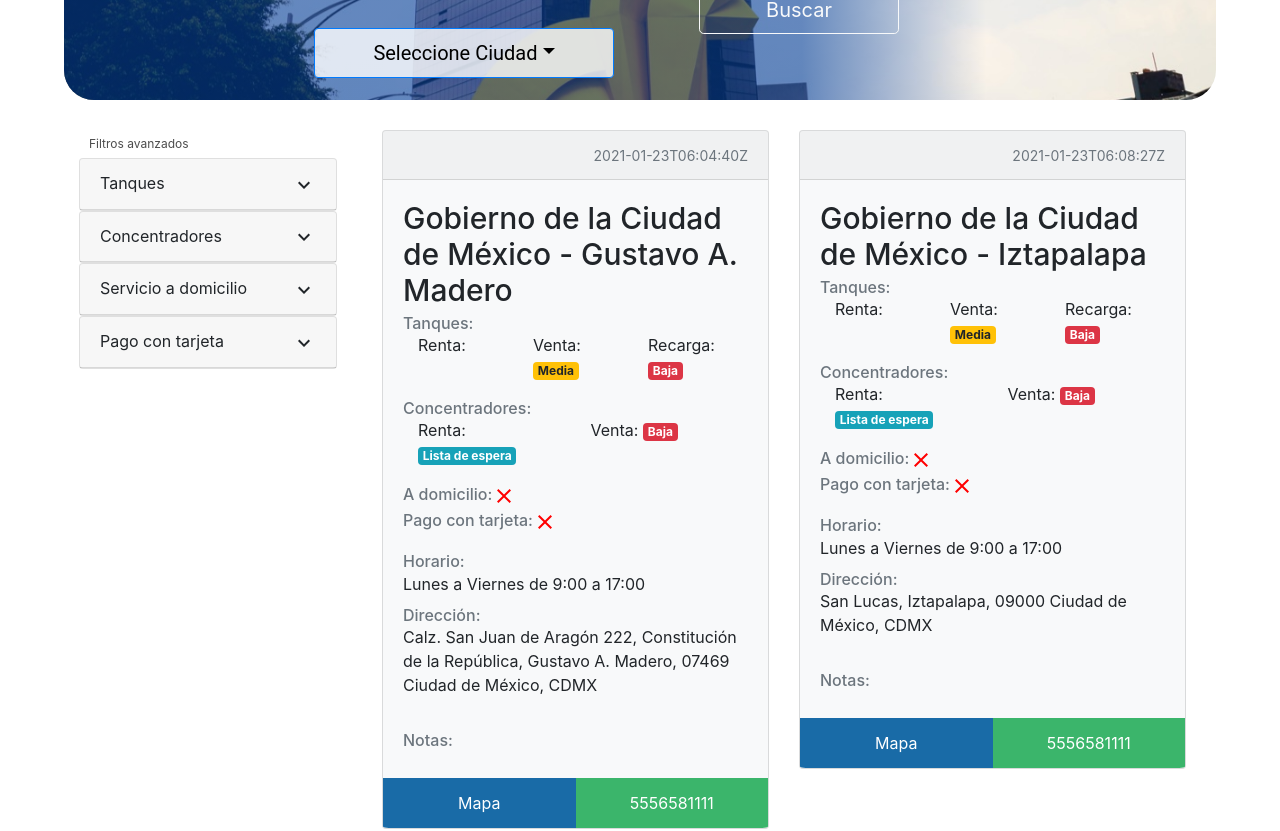
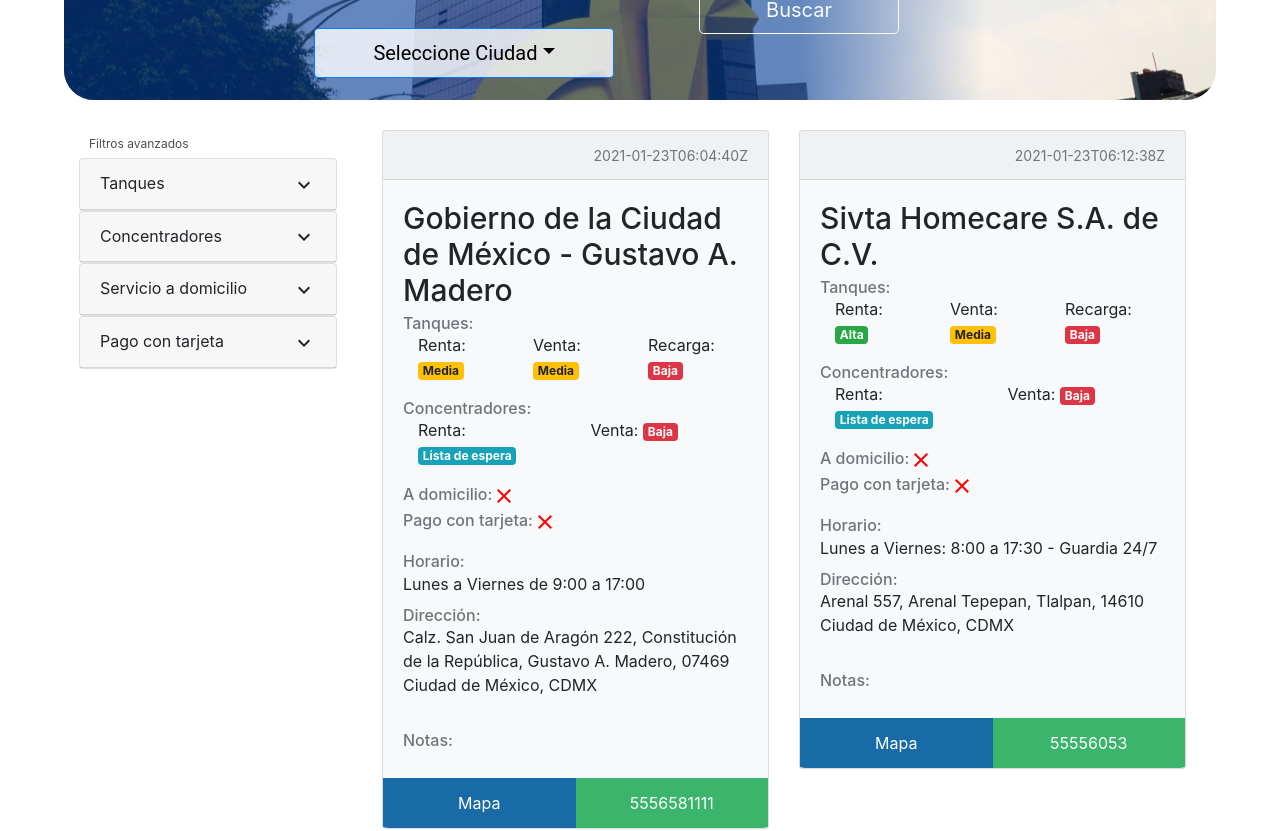
Before and after one commit to AlexisFlores17/oxigeno.cc.front, a React (Create React App) app: page / in a window 1280 px wide. Shown: the part 380-1211 px from the top of the page. Built offline with nearby package versions, Linux system fonts and the light colour scheme; the HTML template or start-up script is replaced by a standard one.

Commit message:
initial condition

```diff
--- a/src/Componentes/CardsGrid.js
+++ b/src/Componentes/CardsGrid.js
@@ -7,7 +7,7 @@
 
   return (
     <div className="tarjetas-container">
-      {data.map((distribuidor) =>
+      {distribuidores_con_tanque.map((distribuidor) =>
         <MyCard
           key={distribuidor.nombre_distribuidor}
           distribuidor = {distribuidor}
--- a/src/Componentes/MyCard.js
+++ b/src/Componentes/MyCard.js
@@ -22,24 +22,25 @@
     tanques,
   }= props.distribuidor
 
-  let disponibilidadTanques
-  let disponibilidadCOncentradores
+  let tanques_renta = tanques[0].disponibilidad_recarga
+  let tanques_venta = tanques[0].disponibilidad_recarga
+  let tanques_recarga = tanques[0].disponibilidad_recarga
+
+  // let concentradores_renta = concentradores[0].disponibilidad_recarga
+  // let concentradores_venta = concentradores[0].disponibilidad_recarga
   let disponibilidad
 
-  switch (concentradores) {
-    case concentradores <= 5:
-      disponibilidadTanques = "baja"
-
-      break;
-    case concentradores > 5 && concentradores < 10:
-      disponibilidadTanques = "media"
-      break;
-    case concentradores > 10:
-      disponibilidadTanques = "alta"
-      break;
-    default:
-      disponibilidadTanques = "sinInformacion"
-      break;
+  if(tanques_renta <= 2){
+    disponibilidad = <Badge variant="danger">Baja</Badge>
+  }
+  else if(tanques_renta > 2 &&  tanques_renta <= 4){
+    disponibilidad = <Badge variant="warning">Media</Badge>
+  }
+  else if(tanques_renta > 4){
+    disponibilidad = <Badge variant="success">Alta</Badge>
+  }
+  else{
+    disponibilidad = <Badge variant="dark">Sin Información</Badge>
   }
 
 
@@ -55,7 +56,7 @@
           <Container>
             <Row>
               <Col>
-                Renta:
+                Renta: {disponibilidad}
               </Col>
               <Col>
                 Venta: <Badge variant="warning">Media</Badge>
```
Also changed, not shown: 1 other file (tests, documents, lock files or other folders).
